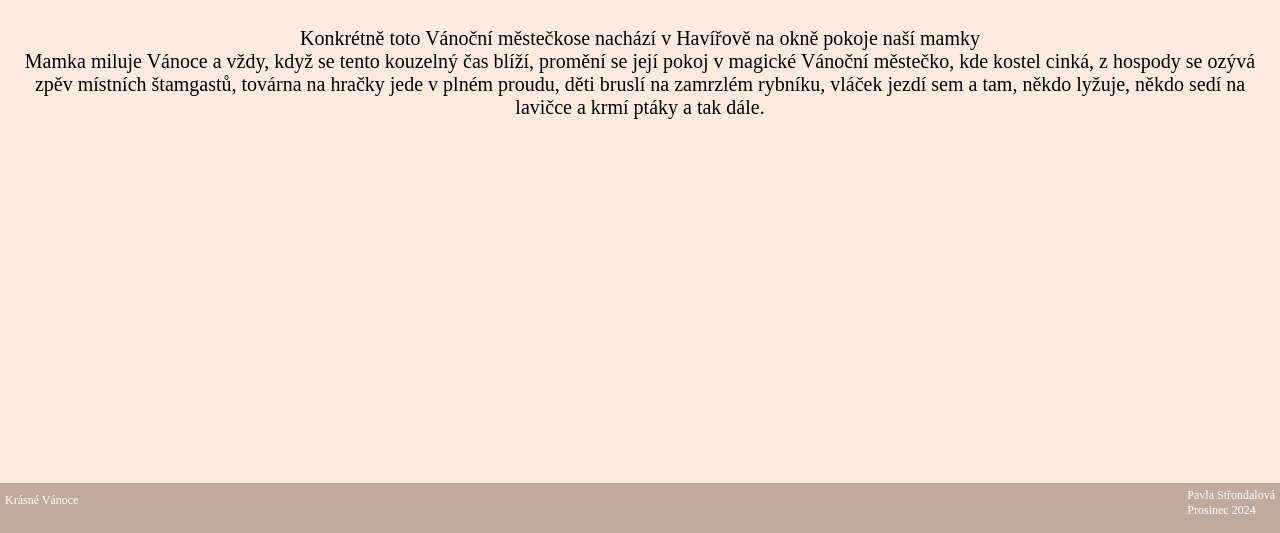
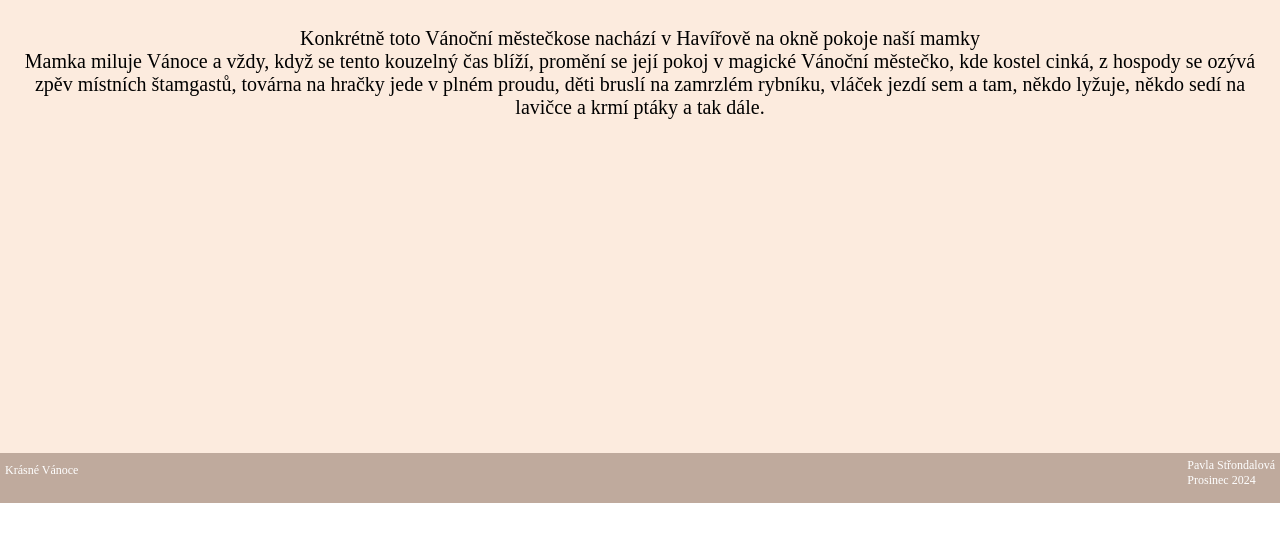
Before and after one commit to Strondal/Zaverecny_Projekt_Koderka, an Eleventy site: page index.html in a window 1280 px wide. Shown: the part 292-825 px from the top of the page. After the commit the page ends 800 px from the top, so only its background shows below. Built offline with nearby package versions, Linux system fonts and the light colour scheme; Eleventy itself is replaced by a stand-in of ours; files that its build step writes are made by us from their sources; a web font is replaced by a local one.

```diff
--- a/scss/style.scss
+++ b/scss/style.scss
@@ -89,7 +89,7 @@
 .uvod{
     text-align: center;
     background-color: $pozadi;
-    height: calc(100vh - 300px);
+    height: calc(100vh - 330px);
     padding: 15px 10px 20px 10px;
 
 
```
